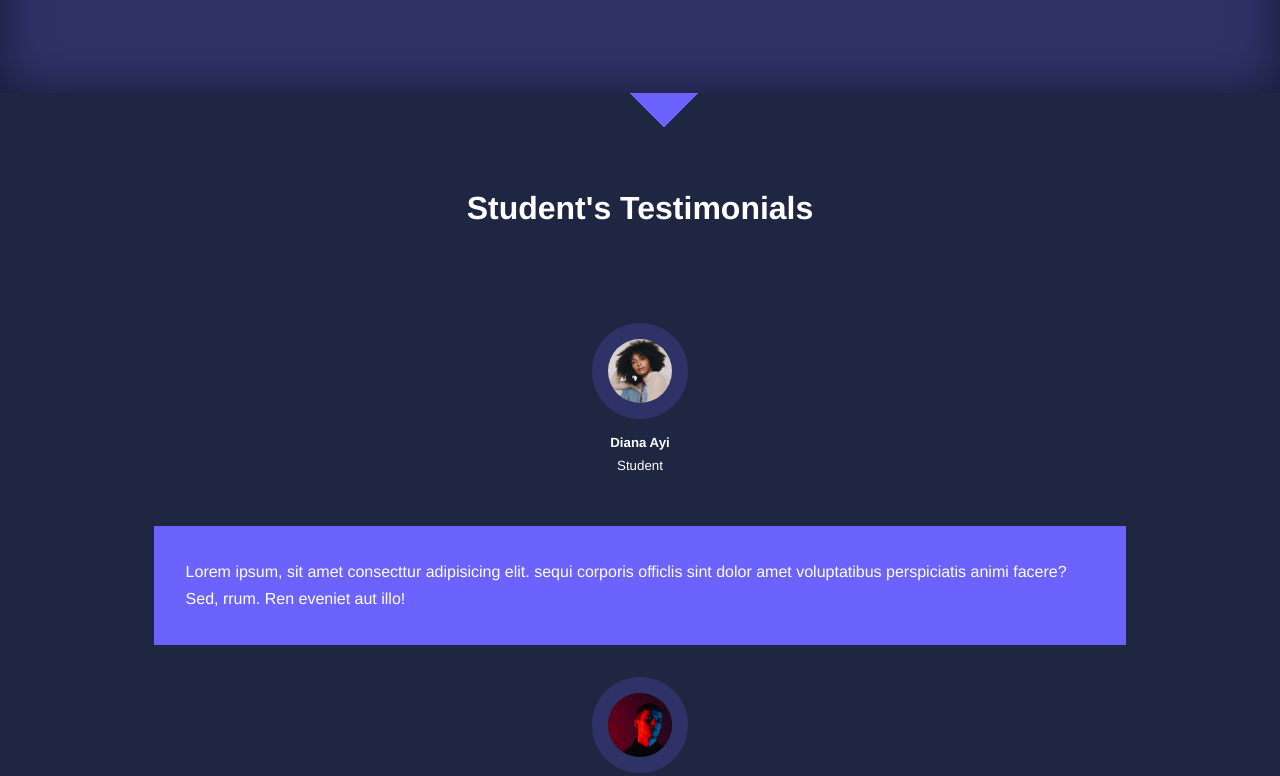
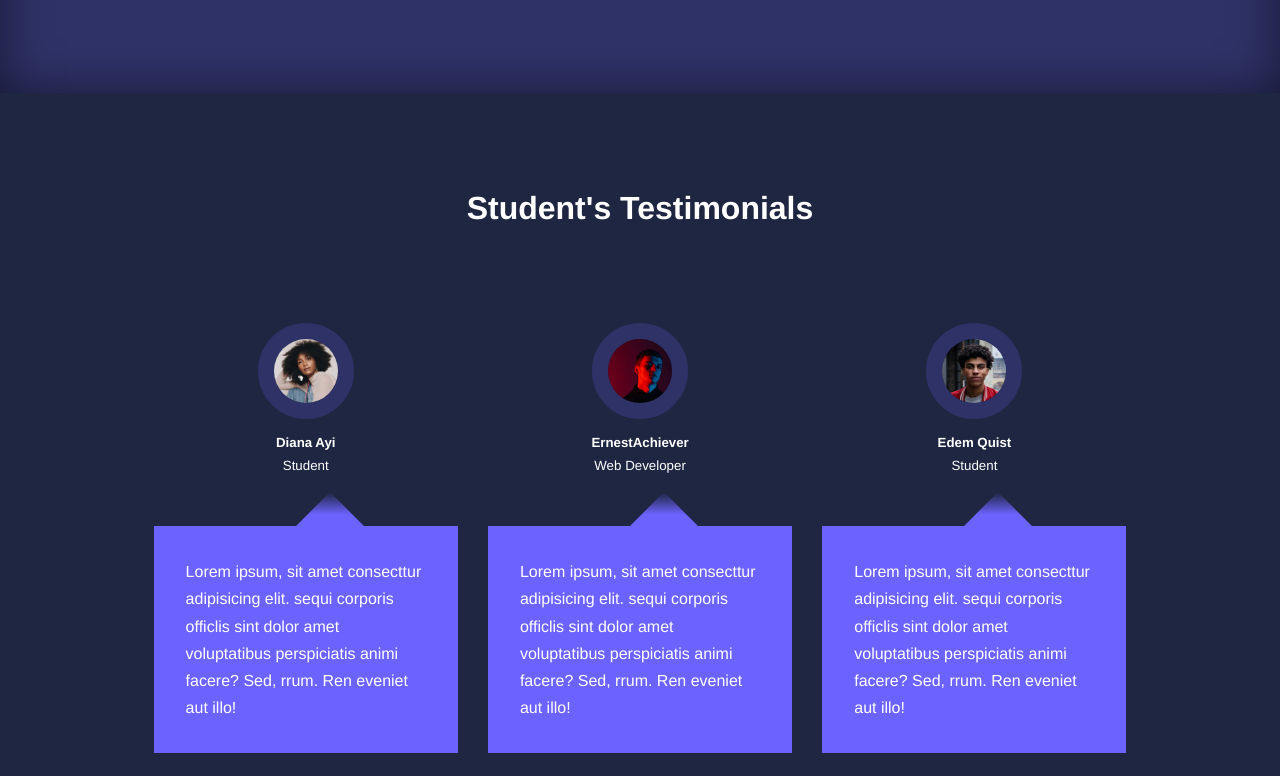
Before and after one commit to MosesAdaeze/School-Website, a plain HTML site: page index.html in a window 1280 px wide. Shown: the part 2816-3592 px from the top of the page. Drawn offline with nearby package versions, Linux system fonts and the light colour scheme.

Commit message:
Swiper js

```diff
--- a/index.html
+++ b/index.html
@@ -272,10 +272,10 @@
 
     <!-- TESTIMONIALS  -->
 
-    <section class="container testimonials__container">
+    <section class="container testimonials__container mySwiper">
         <h2>Student's Testimonials</h2>
-        <div>
-            <article class="testimonial">
+        <div class="swiper-wrapper">
+            <article class="testimonial swiper-slide">
                 <div class="avatar">
                     <img src="images/avatar1.jpg" alt="">
                 </div>
@@ -291,7 +291,7 @@
                 </div>
             </article>
 
-            <article class="testimonial">
+            <article class="testimonial swiper-slide">
                 <div class="avatar">
                     <img src="images/avatar2.jpg" alt="">
                 </div>
@@ -307,7 +307,7 @@
                 </div>
             </article>
 
-            <article class="testimonial">
+            <article class="testimonial swiper-slide">
                 <div class="avatar">
                     <img src="images/avatar3.jpg" alt="">
                 </div>
@@ -323,7 +323,7 @@
                 </div>
             </article>
 
-            <article class="testimonial">
+            <article class="testimonial swiper-slide">
                 <div class="avatar">
                     <img src="images/avatar4.jpg" alt="">
                 </div>
@@ -339,7 +339,7 @@
                 </div>
             </article>
 
-            <article class="testimonial">
+            <article class="testimonial swiper-slide">
                 <div class="avatar">
                     <img src="images/avatar5.jpg" alt="">
                 </div>
@@ -363,5 +363,16 @@
 
     <script src="https://cdn.jsdelivr.net/npm/swiper@9/swiper-bundle.min.js"></script>
     <script src="script.js"></script>
+
+
+    <script>
+         var swiper = new Swiper(".mySwiper", {
+            slidesPerView: 3,
+            spaceBetween: 30,
+            pagination: {
+            el: ".swiper-pagination",
+            clickable: true, },
+        });
+    </script>
 </body>
 </html>
--- a/style.css
+++ b/style.css
@@ -342,6 +342,7 @@ header {
     background: var(--color-primary);
     padding: 2rem;
     margin-top: 3rem;
+    position: relative;
  }
 
  .testimonial__body::before {
```
